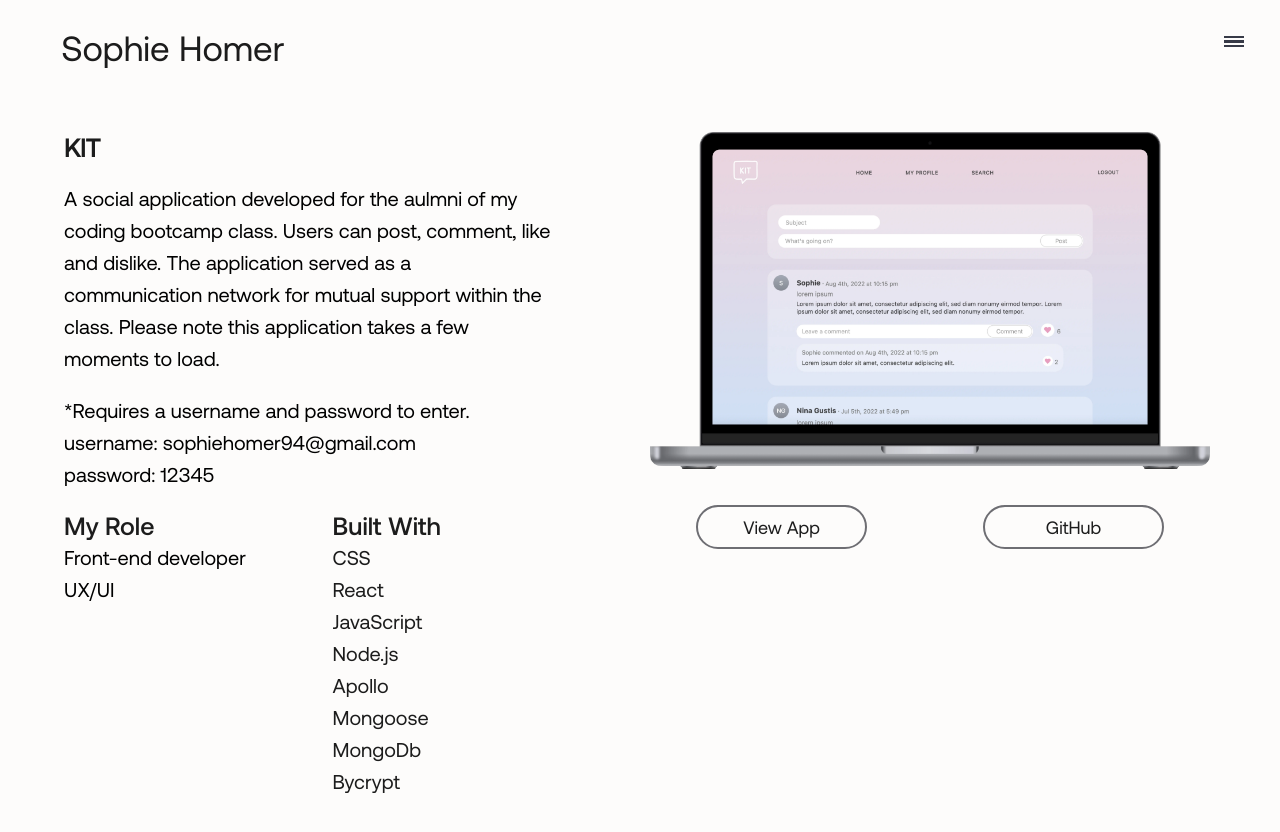
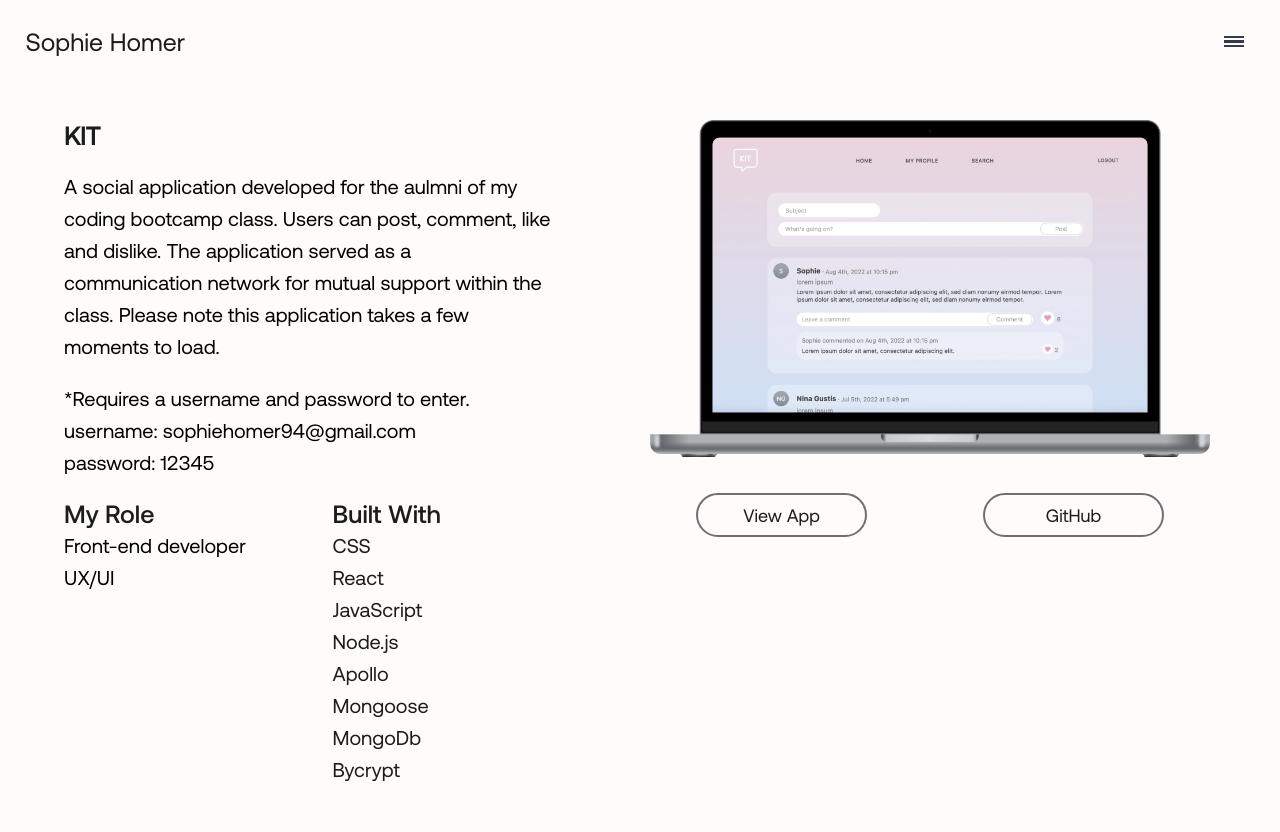
Before and after one commit to sophiehomer/react_portfolio, a React (Create React App) app: page /kit in a window 1280 px wide. Shown: the top 832 px of the page. Built offline with nearby package versions, Linux system fonts and the light colour scheme.

Commit message:
styles.css

```diff
--- a/src/index.css
+++ b/src/index.css
@@ -84,12 +84,10 @@ text-decoration: underline;
 }
 
 .home {
-font-size: 35px;
+margin-left: 2%;
+font-size: 25px;
 text-decoration: none;
-/* margin-left: 5%; */
 margin-top: 2%;
-width: 27%;
-/* color:#A8C3D6; */
 color: #1C1C1C;
 font-family: aeonik-regular, sans-serif !important;
 }
```
